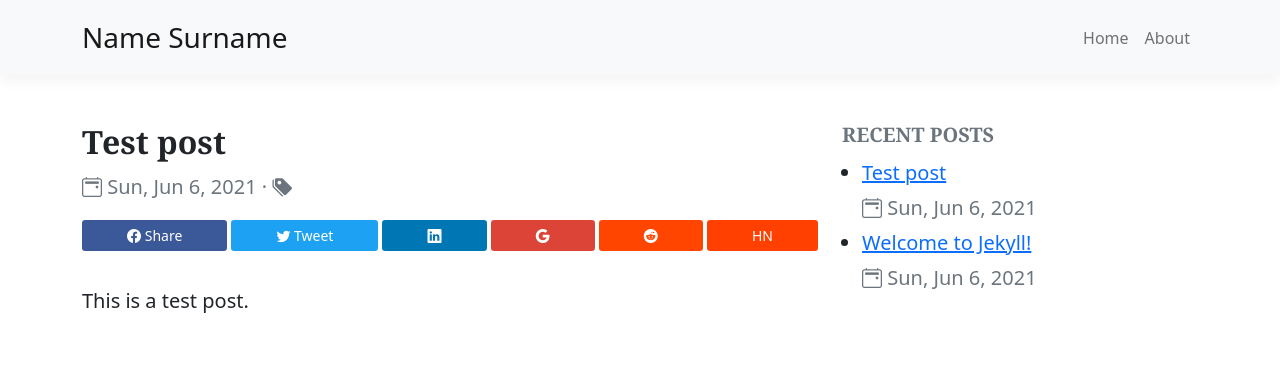
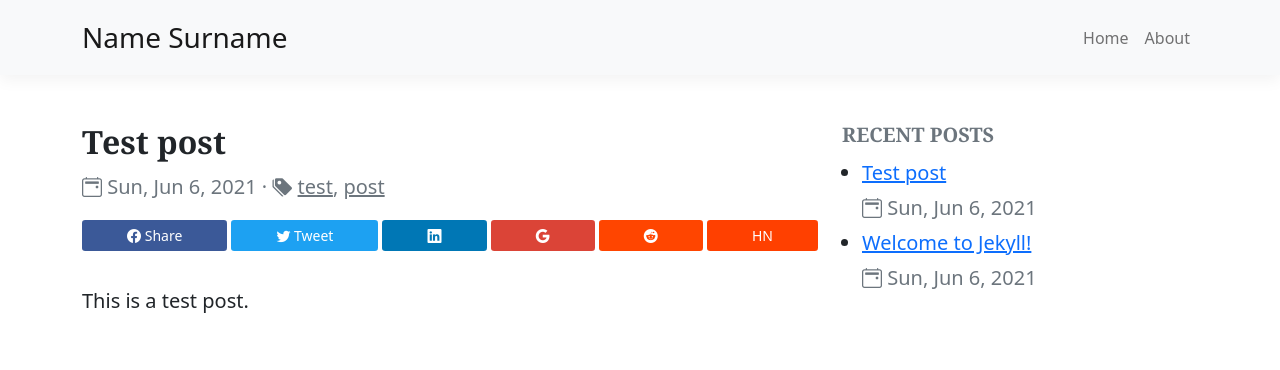
Before and after one commit to test-netlify-cms-2/test-netlify-cms-2.github.io, a Jekyll site: the page built from collections/_posts/2021-06-06-test-post.md, in a window 1280 px wide. Shown: the top 370 px of the page. Built offline with Jekyll 4.4.1, drawn with Linux system fonts in a browser that asks for light colours.

Commit message:
Update Blog “2021-06-06-test-post”

```diff
--- a/collections/_posts/2021-06-06-test-post.md
+++ b/collections/_posts/2021-06-06-test-post.md
@@ -2,5 +2,8 @@
 layout: post
 title: Test post
 date: 2021-06-06T17:35:16.844Z
+tags:
+  - test
+  - post
 ---
 This is a test post.
```
